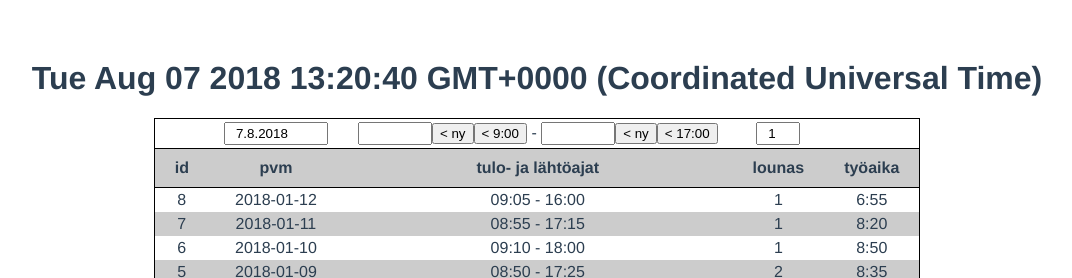
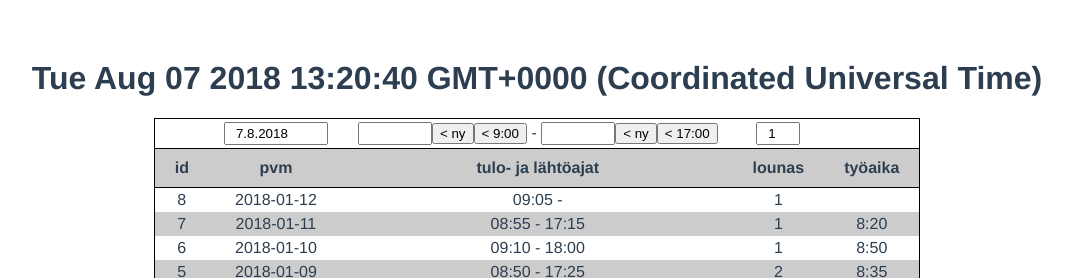
Before and after one commit to tzrissan/tuntikirjanpito, a Vue app: page / in a window 1280 px wide. Shown: the top 278 px of the page, without its empty margins (103-1175 px from the left). Built offline with nearby package versions, Linux system fonts and the light colour scheme; no server answers.

Commit message:
Näytetään paremmin että lähtöaika puuttuu

```diff
--- a/src/components/Lomake.vue
+++ b/src/components/Lomake.vue
@@ -71,9 +71,13 @@
     }
 
     function formatTimeFromString(time) {
+        if (!time || time.length ===0) {
+            return undefined;
+        } else {
             const hour = numeral(time.replace(TIME_REGEX, '$1')).format('00');
             const minute = numeral(time.replace(TIME_REGEX, '$2')).format('00');
             return `${hour}:${minute}`;
+        }
     }
 
     function formatDbDateFromUiString(date) {
@@ -165,10 +169,14 @@
                 this.lahtoaika = '17:00';
             },
             aika(alku, loppu) {
+                if (!alku || !loppu) {
+                    return undefined;
+                } else {
                     const aikavali = aikavaliMinuutteina(alku, loppu);
                     const h = Math.trunc(aikavali / 60);
                     const m = numeral(Math.trunc(aikavali % 60)).format('00');
                     return `${h}:${m}`;
+                }
             },
             edit(tyoaika) {
                 if (tyoaika.editing) {
--- a/src/data.js
+++ b/src/data.js
@@ -12,7 +12,7 @@ const demo_data = [
     {id: 5, date: '2018-01-09', tuloaika: '08:50', lahtoaika: '17:25', lounaita: 2},
     {id: 6, date: '2018-01-10', tuloaika: '09:10', lahtoaika: '18:00', lounaita: 1},
     {id: 7, date: '2018-01-11', tuloaika: '08:55', lahtoaika: '17:15', lounaita: 1},
-    {id: 8, date: '2018-01-12', tuloaika: '09:05', lahtoaika: '16:00', lounaita: 1}
+    {id: 8, date: '2018-01-12', tuloaika: '09:05', lounaita: 1}
 ];
 
 const data = {
```
Lines whose indentation alone changed are shown as unchanged.
